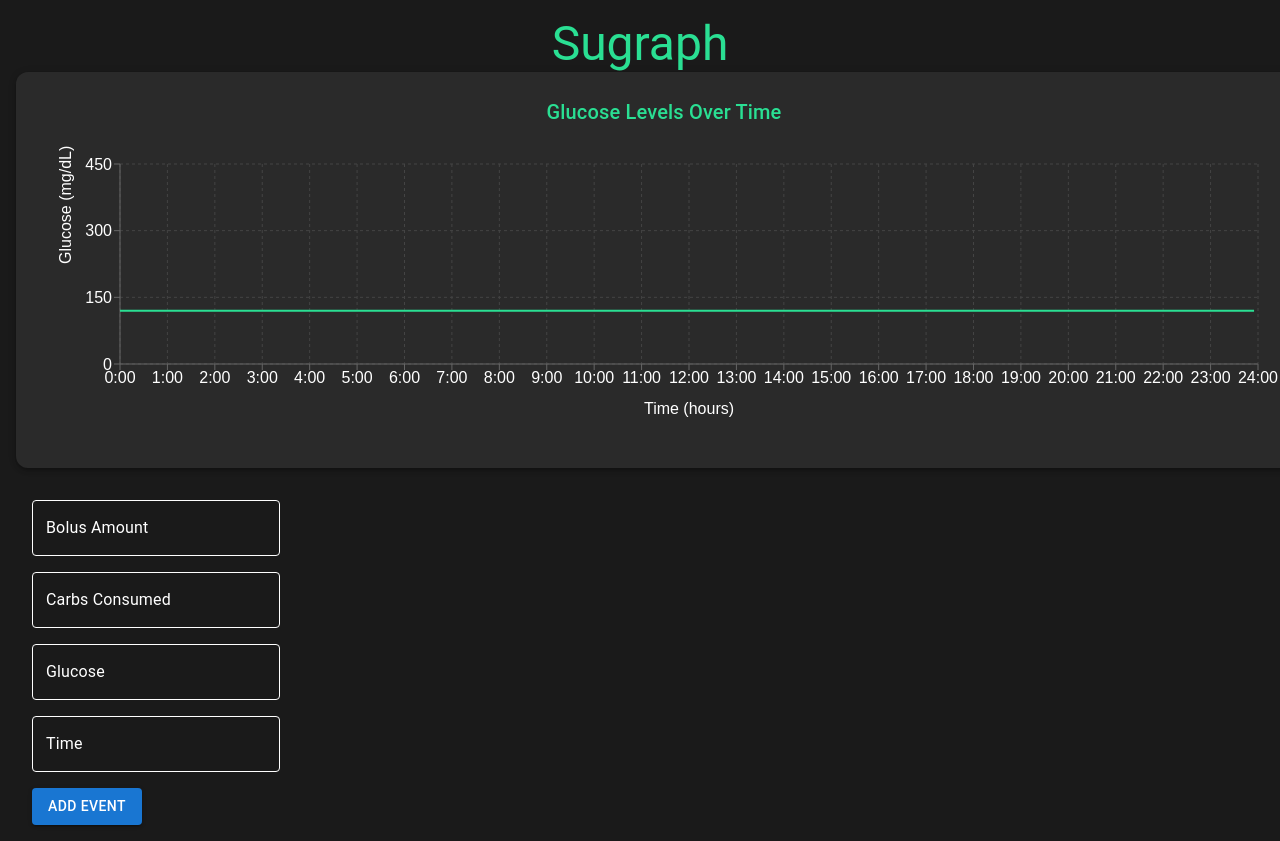
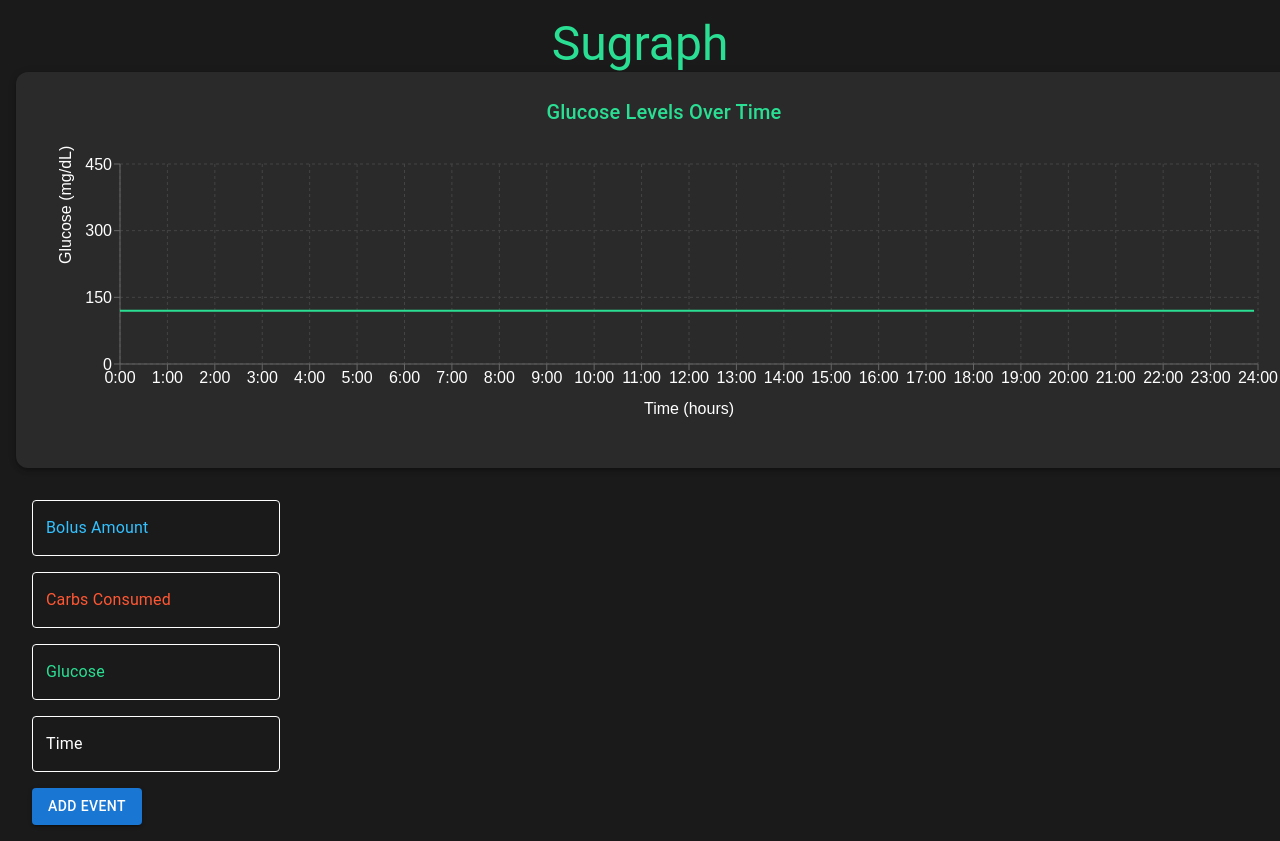
Before and after one commit to htroutmaniv/sugraph, a React (Create React App) app in the folder frontend/: page / in a window 1280 px wide. Shown: the top 841 px of the page. Built offline with nearby package versions, Linux system fonts and the light colour scheme.

Commit message:
Added reference dots

```diff
--- a/frontend/src/App.js
+++ b/frontend/src/App.js
@@ -96,15 +96,9 @@ class App extends Component {
       );
 
       if (matchingPoint) {
-        // Add a carb event if carbs were entered
-        if (eventDetails.carbs > 0) {
-          matchingPoint.carbsConsumed = eventDetails.carbs;
-        }
+        matchingPoint.carbsConsumed = eventDetails.carbs;
 
-        // Add a bolus event if insulin was entered
-        if (eventDetails.bolus > 0) {
-          matchingPoint.bolusAmount = eventDetails.bolus;
-        }
+        matchingPoint.bolusAmount = eventDetails.bolus;
 
         // Re-evaluate the timeline starting from the affected DataPoint
         dataPointEvaluator.evaluateTimeline(timeline);
@@ -160,7 +154,9 @@ class App extends Component {
             name='bolus'
             value={this.state.bolus}
             onChange={this.handleInputChange}
-            InputLabelProps={{ sx: { color: 'white' } }}
+            slotProps={{
+              inputLabel: { sx: { color: '#33C1FF' } },
+            }}
             sx={textFieldSx}
           />
           <TextField
@@ -169,7 +165,9 @@ class App extends Component {
             name='carbs'
             value={this.state.carbs}
             onChange={this.handleInputChange}
-            InputLabelProps={{ sx: { color: 'white' } }}
+            slotProps={{
+              inputLabel: { sx: { color: '#FF5733' } },
+            }}
             sx={textFieldSx}
           />
           <TextField
@@ -180,7 +178,7 @@ class App extends Component {
             onChange={this.handleInputChange}
             slotProps={{
               input: { readOnly: true },
-              inputLabel: { sx: { color: 'white' } },
+              inputLabel: { sx: { color: '#2adf93' } },
             }}
             sx={textFieldSx}
           />
--- a/frontend/src/components/GlucoseGraph.js
+++ b/frontend/src/components/GlucoseGraph.js
@@ -7,6 +7,7 @@ import {
   CartesianGrid,
   Tooltip,
   ResponsiveContainer,
+  ReferenceDot,
 } from 'recharts';
 import { Box, Typography } from '@mui/material';
 import GraphEvent from './GraphEvent';
@@ -240,6 +241,28 @@ class GlucoseGraph extends React.Component {
                 dot={false}
                 activeDot={{ r: 6 }}
               />
+
+              {/* Render reference dots for events */}
+              {processedData.map((point, index) => {
+                let fill = null;
+                if (point.bolusAmount > 0 && point.carbsConsumed > 0) {
+                  fill = '#8D33FF'; // Purple for both events
+                } else if (point.bolusAmount > 0) {
+                  fill = '#33C1FF'; // Blue for bolus only
+                } else if (point.carbsConsumed > 0) {
+                  fill = '#FF5733'; // Red for carbs only
+                }
+                return fill ? (
+                  <ReferenceDot
+                    key={`ref-${index}`}
+                    x={point.normalizedTime}
+                    y={point.glucose}
+                    r={5}
+                    fill={fill}
+                    stroke='none'
+                  />
+                ) : null;
+              })}
             </LineChart>
             {this.renderGraphEvents()}
           </ResponsiveContainer>
```
